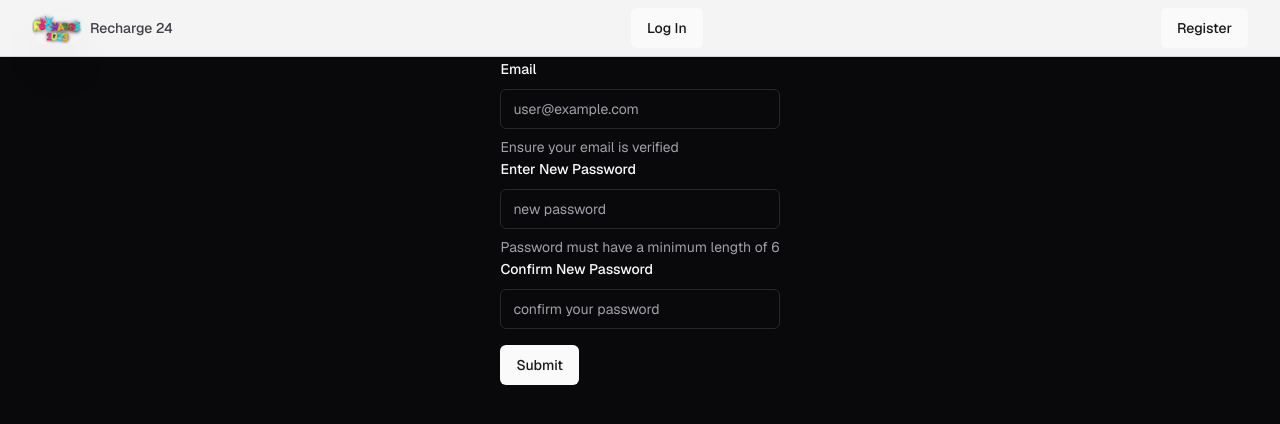
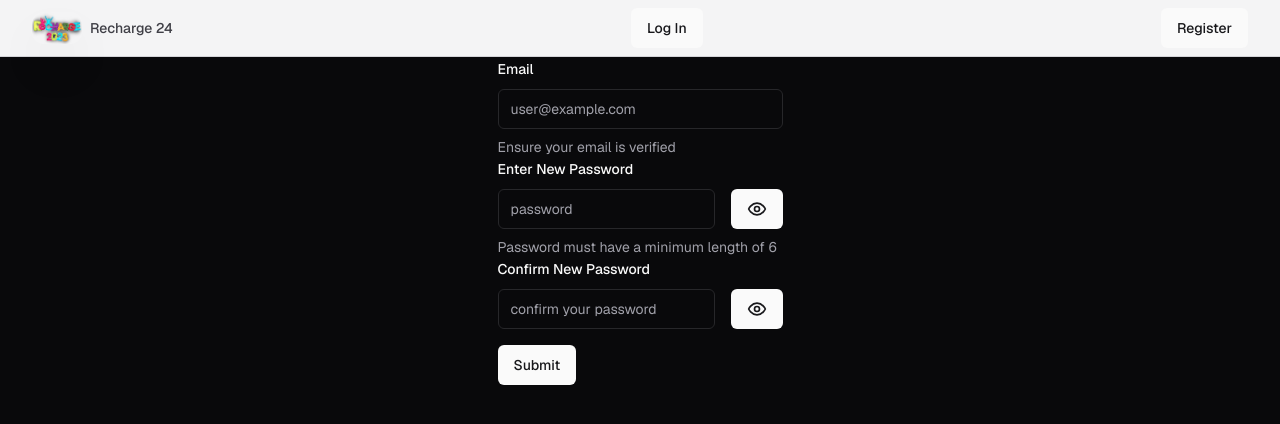
Before and after one commit to Syed-Javith/Recharge-24, a Next.js app: page /forgot-password in a window 1280 px wide. Shown: the top 424 px of the page. Built offline with nearby package versions, Linux system fonts and the light colour scheme; no server answers.

Commit message:
Refactoring Code

```diff
--- a/src/components/DialogBox.tsx
+++ b/src/components/DialogBox.tsx
@@ -7,7 +7,6 @@ import {
     AlertDialogFooter,
     AlertDialogHeader,
     AlertDialogTitle,
-    AlertDialogTrigger,
 } from "@/components/ui/alert-dialog";
 import { Button } from "./ui/Button";
 
--- a/src/components/Profile.tsx
+++ b/src/components/Profile.tsx
@@ -8,7 +8,6 @@ import axios, { AxiosError } from "axios";
 import { toast } from "sonner";
 import {
   AlertCircle,
-  Atom,
   Brain,
   CalendarHeart,
   Loader2,
--- a/src/components/forms/ForgotPasswordForm.tsx
+++ b/src/components/forms/ForgotPasswordForm.tsx
@@ -1,6 +1,6 @@
 "use client"
 import { zodResolver } from "@hookform/resolvers/zod";
-import { FC } from "react";
+import { FC, useState } from "react";
 import { useForm } from "react-hook-form";
 import { z } from "zod";
 import {
@@ -19,16 +19,16 @@ import { CSRBaseUrl } from "@/lib/utils";
 import { toast } from "sonner";
 import { useRouter } from "next/navigation";
 import { Button } from "../ui/Button";
-import { Loader2 } from "lucide-react";
+import { EyeIcon, Loader2 } from "lucide-react";
 
-interface ForgotPasswordFormProps {}
+interface ForgotPasswordFormProps { }
 
 const passwordRegex = new RegExp("^(?=.*[a-zA-Z]{6,})[a-zA-Z0-9]*$");
 const forgotPasswordSchema = z
   .object({
     email: z.string().email({ message: "Provide valid mail address" }),
-    password: z.string().min(6).max(128).regex(passwordRegex , {
-      message : "Password should contain minimum 6 Alphabets"
+    password: z.string().min(6).max(128).regex(passwordRegex, {
+      message: "Password should contain minimum 6 Alphabets"
     }),
     confirm_password: z.string().min(6).max(128),
   })
@@ -39,7 +39,7 @@ const forgotPasswordSchema = z
 
 type forgotPasswordPayload = z.infer<typeof forgotPasswordSchema>;
 
-const ForgotPasswordForm: FC<ForgotPasswordFormProps> = ({}) => {
+const ForgotPasswordForm: FC<ForgotPasswordFormProps> = ({ }) => {
 
   const forgotPasswordForm = useForm<z.infer<typeof forgotPasswordSchema>>({
     resolver: zodResolver(forgotPasswordSchema),
@@ -81,11 +81,10 @@ const ForgotPasswordForm: FC<ForgotPasswordFormProps> = ({}) => {
     onSuccess: (res) => {
       console.log(res);
       toast.success('Password Reset Link sent to your Registered mail')
-      // router.push("/");
-      // router.refresh();
     },
   });
-
+  const [passwordVisible, setPasswordVisible] = useState<boolean>(false);
+  const [confirmPasswordVisible, setConfirmPasswordVisible] = useState(false)
   return (
     <div>
       <Form {...forgotPasswordForm}>
@@ -119,11 +118,14 @@ const ForgotPasswordForm: FC<ForgotPasswordFormProps> = ({}) => {
               <FormItem>
                 <FormLabel>Enter New Password</FormLabel>
                 <FormControl>
+                  <div className="flex flex-row gap-4">
                     <Input
-                    type="password"
-                    placeholder="new password"
+                     type={confirmPasswordVisible ? "text" : "password"}
+                     placeholder="password"
                      {...field}
                     />
+                    <Button type="button" onClick={() => setPasswordVisible(!passwordVisible)}> <EyeIcon size={20} /> </Button>
+                  </div>
                 </FormControl>
                 <FormDescription>Password must have a minimum length of 6</FormDescription>
                 <FormMessage />
@@ -137,11 +139,14 @@ const ForgotPasswordForm: FC<ForgotPasswordFormProps> = ({}) => {
               <FormItem>
                 <FormLabel>Confirm New Password</FormLabel>
                 <FormControl>
+                  <div className="flex flex-row gap-4">
                     <Input
-                    type="password"
+                      type={confirmPasswordVisible ? "text" : "password"}
                       placeholder="confirm your password"
                       {...field}
                     />
+                    <Button type="button" onClick={() => setConfirmPasswordVisible(!confirmPasswordVisible)}> <EyeIcon size={20} /> </Button>
+                  </div>
                 </FormControl>
                 <FormMessage />
               </FormItem>
--- a/src/components/forms/LoginForm.tsx
+++ b/src/components/forms/LoginForm.tsx
@@ -1,12 +1,12 @@
 "use client";
-import { FC } from "react";
+import { FC, useState } from "react";
 import { useForm } from "react-hook-form";
 import { useMutation } from "@tanstack/react-query";
 import { zodResolver } from "@hookform/resolvers/zod";
 import { z } from "zod";
 import { Input } from "../ui/Input";
 import { Button } from "../ui/Button";
-import { Loader2 } from "lucide-react";
+import { EyeIcon, Loader2 } from "lucide-react";
 import {
   Form,
   FormControl,
@@ -20,10 +20,9 @@ import { useRouter } from "next/navigation";
 import axios, { AxiosError } from "axios";
 import { CSRBaseUrl } from "@/lib/utils";
 import { toast } from "sonner";
-import { NextResponse } from "next/server";
 import Link from "next/link";
 
-interface LoginFormProps {}
+interface LoginFormProps { }
 
 type loginFormPayload = z.infer<typeof loginFormSchema>;
 
@@ -34,7 +33,7 @@ const loginFormSchema = z.object({
     .min(6, { message: "Your password must contain 6 characters" }),
 });
 
-const LoginForm: FC<LoginFormProps> = ({}) => {
+const LoginForm: FC<LoginFormProps> = ({ }) => {
   const router = useRouter();
 
   const loginForm = useForm<z.infer<typeof loginFormSchema>>({
@@ -71,6 +70,7 @@ const LoginForm: FC<LoginFormProps> = ({}) => {
       router.refresh();
     },
   });
+  const [passwordVisible,setPasswordVisible] = useState<boolean>(false);
   return (
     <div className="flex flex-col">
       <Form {...loginForm} >
@@ -98,7 +98,7 @@ const LoginForm: FC<LoginFormProps> = ({}) => {
                   <FormMessage />
                 </FormItem>
               )}
-              />
+            />
           </div>
           <div className="my-3">
             <FormField
@@ -108,20 +108,23 @@ const LoginForm: FC<LoginFormProps> = ({}) => {
                 <FormItem>
                   <FormLabel>Password</FormLabel>
                   <FormControl>
-                    <Input type="password" placeholder="password" {...field} />
+                    <div className="flex flex-row gap-4">
+                      <Input type="password" placeholder="password" {...field} />
+                      <Button type="button" onClick={() => setPasswordVisible(!passwordVisible)}> <EyeIcon size={20} /> </Button>
+                    </div>
                   </FormControl>
                   <FormDescription>Check the caps lock</FormDescription>
                   <FormMessage />
                 </FormItem>
               )}
-              />
+            />
           </div>
           <Button disabled={isPending} type="submit" className="mx-auto mt-4 mb-2 w-3/6">
             Login{isPending && <Loader2 className="animate-spin ml-2" />}
           </Button>
         </form>
       </Form>
-        <Link href={'/forgot-password'} className="mx-auto text-gray-400 underline">Forgot Password</Link>
+      <Link href={'/forgot-password'} className="mx-auto text-gray-400 underline">Forgot Password</Link>
     </div>
   );
 };
--- a/src/components/forms/RegisterForm.tsx
+++ b/src/components/forms/RegisterForm.tsx
@@ -62,7 +62,6 @@ const registerFormSchema = z
   });
 
 const RegisterForm: FC<RegisterFormProps> = ({}) => {
-  const router = useRouter();
   const [passwordVisible , setPasswordVisible] = useState(false)
   const [confirmPasswordVisible , setConfirmPasswordVisible] = useState(false)
   const [mailSent, setMailSent] = useState(false)
--- a/src/components/forms/ResendVerificationwordForm.tsx
+++ b/src/components/forms/ResendVerificationwordForm.tsx
@@ -13,7 +13,6 @@ import { Input } from '../ui/Input';
 import { zodResolver } from '@hookform/resolvers/zod';
 
 interface pageProps {}
-
 
 const resendPasswordFormSchema = z.object({
     email : z.string().email({ message: "Your email is not of correct format." }).min(1).max(128)
```
Also changed, not shown: src/components/forms/EditProfileForm.tsx (+1 -6 lines). Lines whose indentation alone changed are shown as unchanged.
